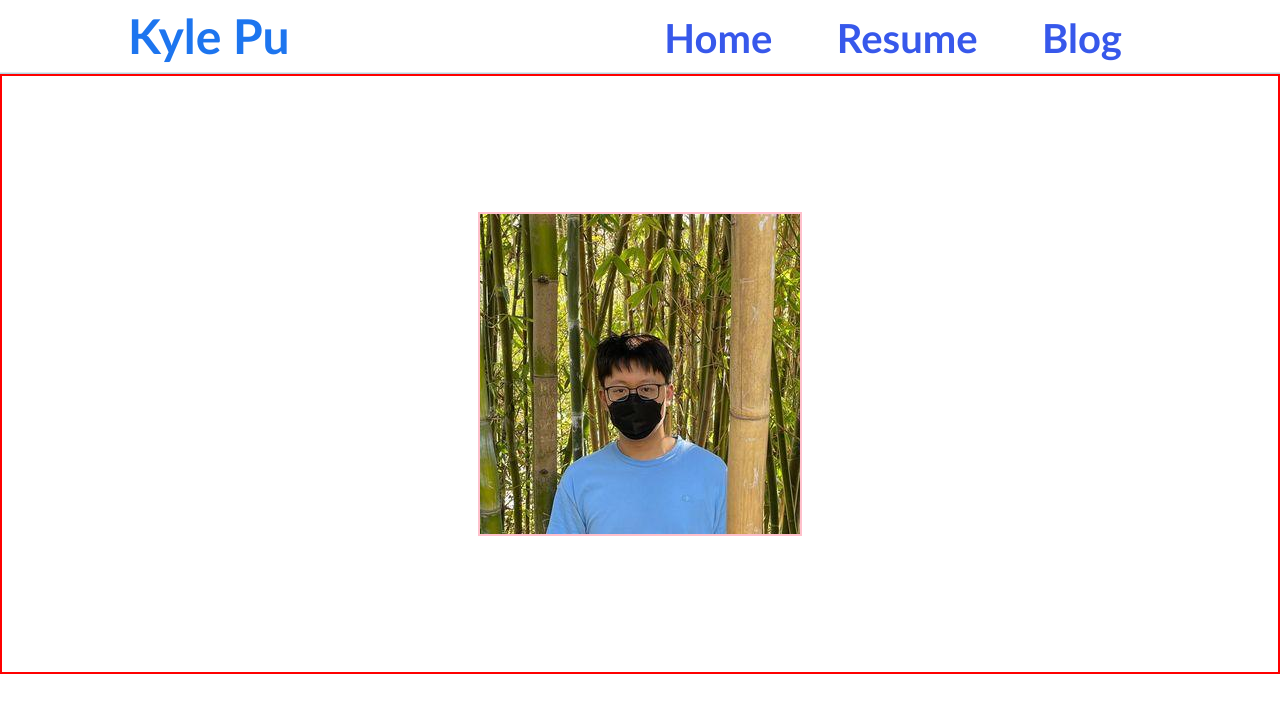
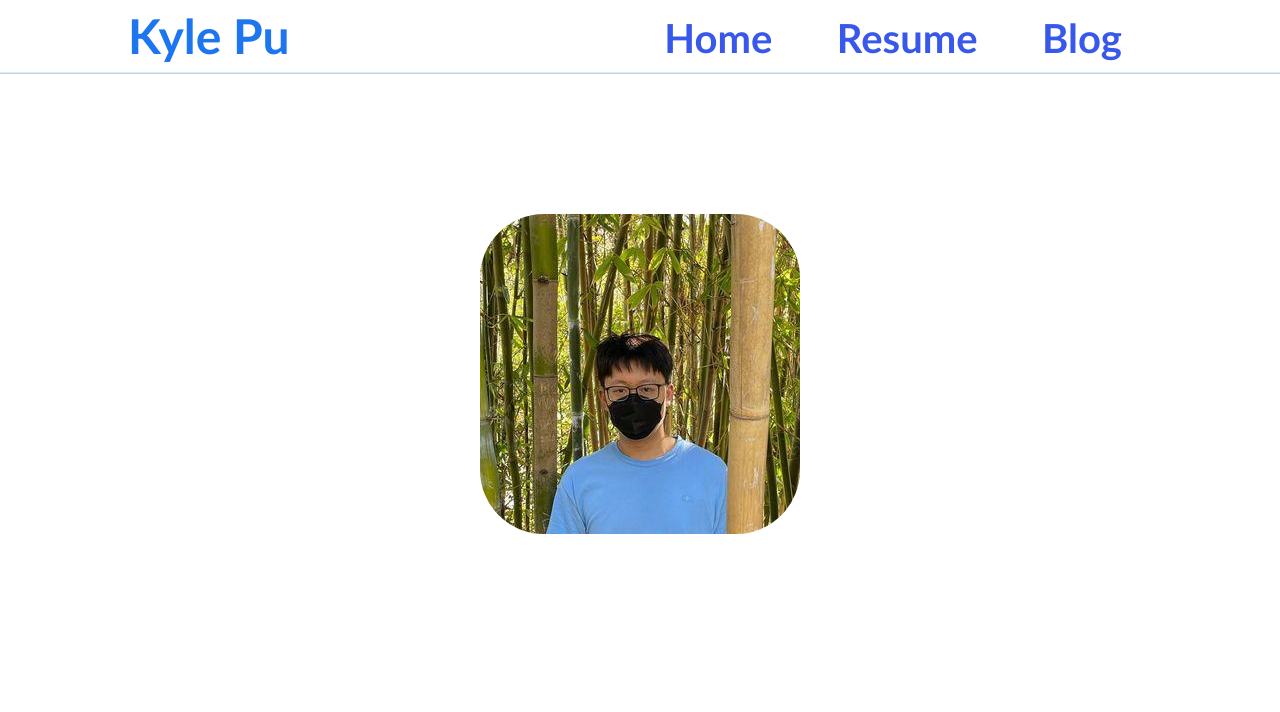
Before and after one commit to Kyle-Pu/Kyle-Pu.github.io, a React (Create React App) app: page / in a window 1280 px wide. Shown: the top 712 px of the page. Built offline with nearby package versions, Linux system fonts and the light colour scheme.

Commit message:
Home page basic layout

```diff
--- a/src/components/HomePage/HomePage.css
+++ b/src/components/HomePage/HomePage.css
@@ -1,7 +1,6 @@
 .Container{
     position:relative;
     height: 600px;
-    border: 2px solid red;
 }
 
 .Picture{
@@ -10,5 +9,6 @@
     top: 50%;
     left: 50%;
     transform: translate(-50%, -50%);
-    border: 2px solid pink;
+    overflow: hidden; /*Hide what falls outside of the div*/
+    border-radius: 20%;
 }
```
